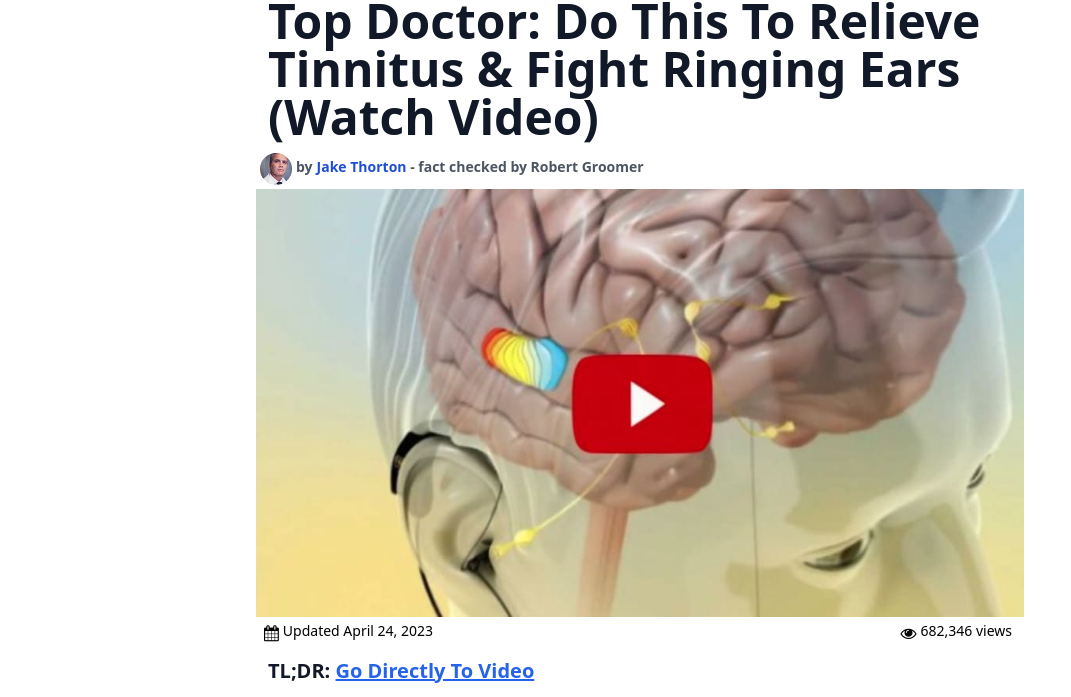
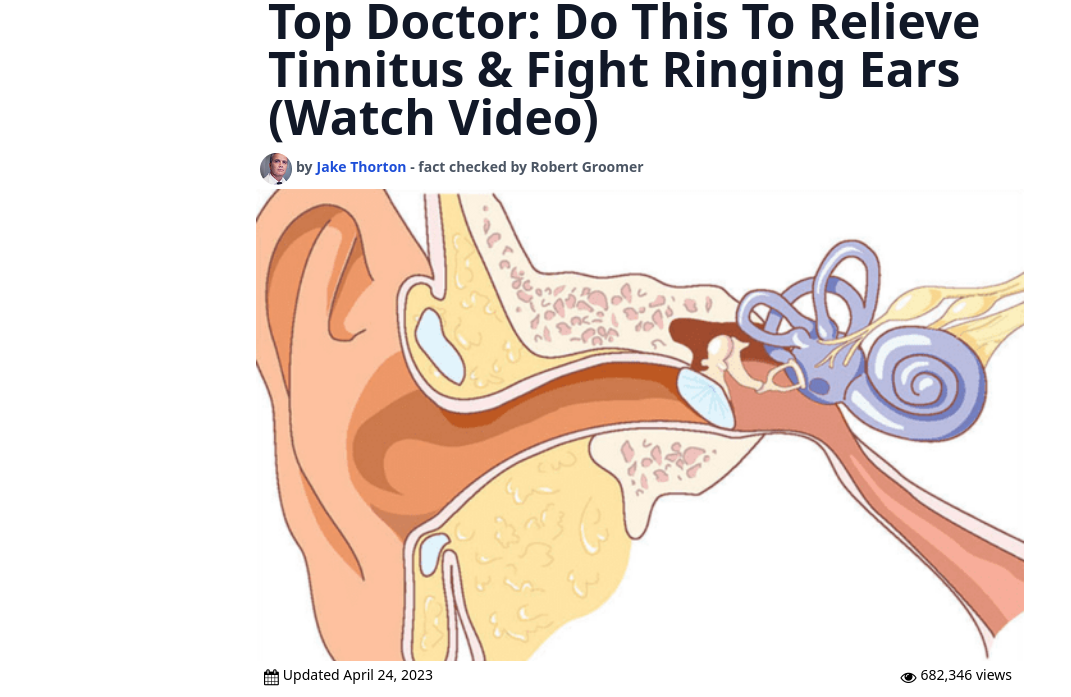
Before and after one commit to burunator/goodlife-24.com, a website: page tt/brain/index.html in a window 1280 px wide. Shown: the part 72-769 px from the top of the page, without its empty margins (0-1071 px from the left). Drawn offline with nearby package versions, Linux system fonts and the light colour scheme.

Commit message:
new image tinniscience for tinnitus taboola

```diff
--- a/tt/brain/index.html
+++ b/tt/brain/index.html
@@ -98,7 +98,7 @@
 
         <div class="mb-1 ">
             <a onclick="sendTaboolaPixel()" href="https://theactergroated.com/click"><img class="object-cover w-full "
-                    src="/tt/public/img/tinibrain.jpg" alt="Main Image" width="100%" /></a>
+                    src="/tt/public/img/tinniscience.png" alt="Main Image" width="100%" /></a>
         </div>
 
 
```
Also changed, not shown: tt/index.html (+1 -1 lines), 2 other files.
